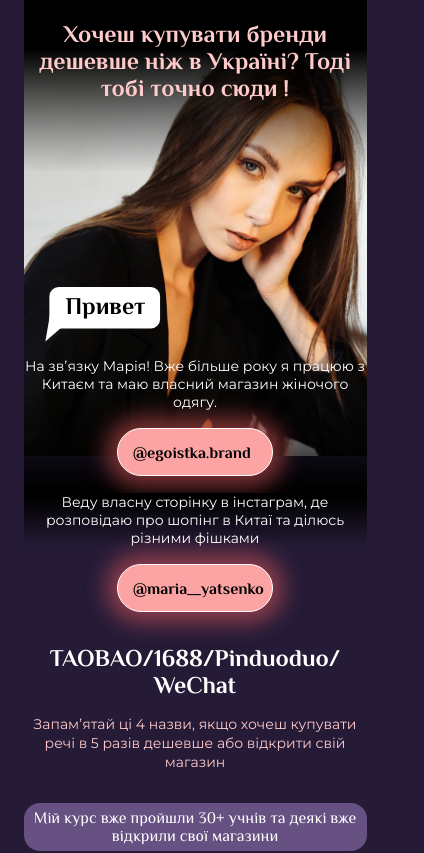
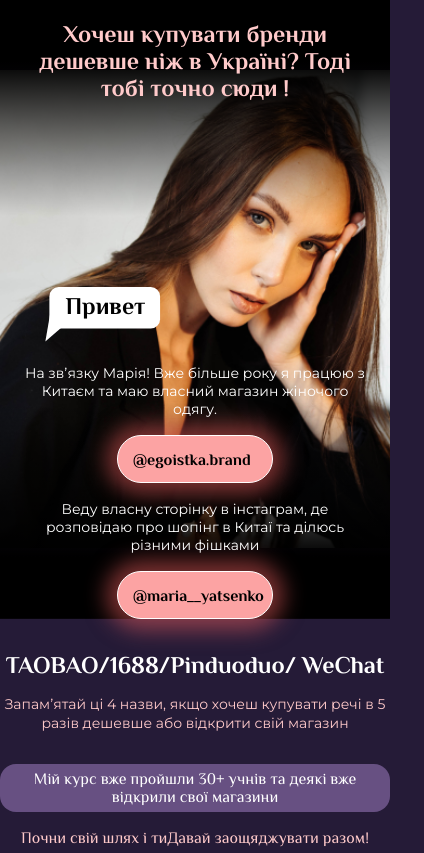
Before and after one commit to KharlanEd/TAOBAO-website, a Next.js app: page / in a window 390 px wide. Shown: the top 853 px of the page, 424 px wide, since content can reach past the window. Built offline with nearby package versions, Linux system fonts and the light colour scheme.

Commit message:
hero mobil

```diff
--- a/components/Hero.js
+++ b/components/Hero.js
@@ -7,7 +7,7 @@
      return (
          <>
             <section className={styled.section_hero}>
-                <div className={styled.bg_wraper}>
+                <div className={styled.container}>
                     <div >
                         <h1 className={styled.title}>
                              Хочеш купувати бренди дешевше ніж в Україні? Тоді тобі точно сюди !
@@ -32,10 +32,10 @@
 
 
 
-                 </div>
 
-                   <div >
-                           <h3 className={styled.text_gradient}>Веду власну сторінку в інстаграм, де розповідаю про шопінг в Китаї та ділюсь різними фішками
+
+                   <div  >
+                           <h3 className={styled.text} >Веду власну сторінку в інстаграм, де розповідаю про шопінг в Китаї та ділюсь різними фішками
 
                          </h3>
                          <a
@@ -43,6 +43,7 @@
                              target="_blank"
                              rel="noopener"
                              href="https://instagram.com/maria__yatsenko?igshid=Y2IzZGU1MTFhOQ==" >@maria__yatsenko</a>
+                     </div>
                      </div>
 
             </section>
--- a/pages/index.js
+++ b/pages/index.js
@@ -22,12 +22,12 @@
         <link rel="icon" href="/favicon.ico" />
       </Head>
 
-      <Layout>
+      {/* <Layout> */}
         <Hero />
         <ServicesSection />
         <About />
         <AboutCourses />
-      </Layout>
+      {/* </Layout> */}
     </>
   );
 }
--- a/styles/Hero.module.css
+++ b/styles/Hero.module.css
@@ -1,19 +1,25 @@
 .section_hero{
   margin-bottom: 32px;
   text-align: center;
-}
 
-
-.bg_wraper{
-    background-image:  linear-gradient(180deg, #000 10%, rgba(0, 0, 0, 0.00) 35%), url('../public/images/product/bg-mb.jpg');
+   background-image:  linear-gradient(180deg, #000 10%, rgba(0, 0, 0, 0.00) 35%),
+                      linear-gradient(0deg, #000 10%, rgba(0, 0, 0, 0.00) 35%),
+                      url('../public/images/product/bg-mb.jpg');
     width: 100%;
     height: 100%;
     background-position: center;
     background-repeat: no-repeat;
     background-size: contain;
+}
+.container {
+    max-width: 375px;
+    margin-left: auto;
+    margin-right: auto;
 
+    padding-left: 16px;
+    padding-right: 16px;
+}
 
-}
 
 
 
@@ -56,11 +62,8 @@
 line-height: normal;
 }
 
-.container_text{
-  background: linear-gradient(180deg, rgba(0, 0, 0, 0.00) 16.45%, #000 100% );
-  padding-bottom: 17px
-}
 .text{
+  margin-top: 17px;
 margin-bottom: 17px;
 
 font-size: 14px;
@@ -73,19 +76,7 @@
 color: var(--white);
 }
 
-.text_gradient{
-   background-image:  linear-gradient(180deg, #000 10%, rgba(0, 0, 0, 0.00) 100%);
-  margin-bottom: 17px;
 
-font-size: 14px;
-font-style: normal;
-font-weight: 400;
-line-height: normal;
-
-text-align: center;
-
-color: var(--white);
-}
 
 .hero_btn{
    display: block;
--- a/styles/globals.css
+++ b/styles/globals.css
@@ -12,6 +12,17 @@
   --pink-white: #FFECEF;
   --white: #FFFFFF;
   --black: #000000;
+}
+@media (min-width: 375px){
+.container {
+    max-width: 375px;
+    margin-left: auto;
+    margin-right: auto;
+
+    padding-left: 16px;
+    padding-right: 16px;
+}
+
 }
 
 .visually-hidden {
```
